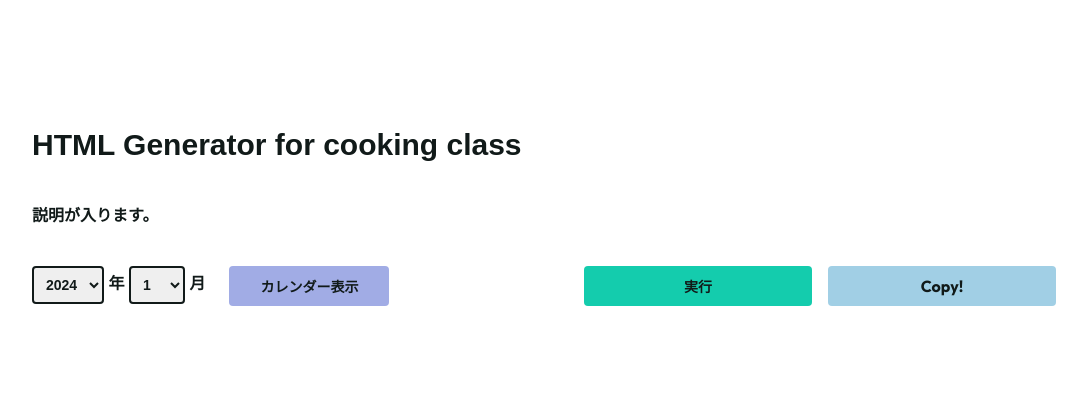
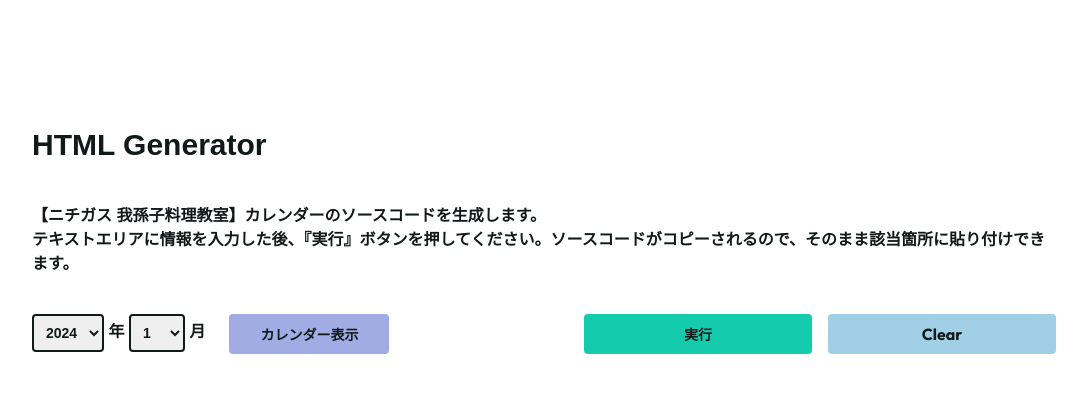
Before and after one commit to fskur/tool, a Flask app: page /tool/generator/cooking.html in a window 1280 px wide. Shown: the top 393 px of the page, without its empty margins (96-1183 px from the left). Run offline with Flask 3, Linux system fonts and the light colour scheme; some web fonts are replaced.

Commit message:
Pythonanywhereで動くようになりました。ローカルでは動きません。

```diff
--- a/generator/app.py
+++ b/generator/app.py
@@ -1,11 +1,37 @@
-import datetime
 import calendar
 import json
-import subprocess
-import sys
-from flask import Flask, render_template, request, jsonify
+import os
+import uuid
+from flask import Flask, render_template, request, session, jsonify, send_from_directory
+from jinja2 import Environment, FileSystemLoader
 
 app = Flask(__name__)
+
+# セッションキーの暗号化キーを設定
+app.secret_key = 'your_secret_key_here'
+
+# ユーザーIDをセットアップする関数
+def setup_user():
+    if 'user_id' not in session:
+        # ユーザーIDがセッションにない場合、新しいユーザーIDを生成
+        session['user_id'] = generate_user_id()  # generate_user_id() は適切なユーザーIDを生成する関数を想定
+    return session['user_id']
+
+# 全てのリクエストの前にユーザーIDをセットアップ
+@app.before_request
+def before_request():
+    setup_user()
+
+def generate_user_id():
+    # ユーザーIDをUUID形式で生成
+    return str(uuid.uuid4())
+
+# テンプレート読み込み
+env = Environment(loader=FileSystemLoader('./', encoding='utf8'))
+tmpl = env.get_template('calendar.j2')
+
+# ユーザーホームディレクトリのパスを取得
+user_home = os.path.expanduser("~")
 
 def generate_calendar_data(selected_year, selected_month, request_data):
     # 月初の週の日付を計算
@@ -71,24 +97,40 @@
 
     with open("data.json", "w", encoding="utf-8") as file:
         json.dump(calendar_data, file, indent=2, ensure_ascii=False)
-    return jsonify({"message": "JSONデータができたよ"})
+    return jsonify({"message": "JSONデータができたよ！"})
 
 @app.route('/run_rendering', methods=['POST'])
 def run_rendering():
     try:
-        python_executable = sys.executable
-        subprocess.run([python_executable, 'rendering.py'], check=True)
-        return jsonify({"message": "htmlが作れたよ"})
-    except subprocess.CalledProcessError:
-        return jsonify({"error": "htmlが作れないよ"})
+        # 設定ファイル読み込み
+        with open('data.json', 'r', encoding='utf-8') as f:
+            calendar_data = json.load(f)
+
+        # calendar_data リストが空でない場合のみ処理を実行
+        if calendar_data:
+            # レンダリングしてhtml出力
+            rendered_html = tmpl.render(class_info=calendar_data)
+
+            # result.htmlをアプリケーションのディレクトリに保存
+            file_path = os.path.join(os.getcwd(), "result.html")
+            with open(file_path, 'w', encoding='utf-8') as f:
+                # ファイルに書き込む
+                f.write(rendered_html)
+
+            return jsonify({"message": "htmlができたよ！"})
+        else:
+            # エラーメッセージや代替の処理を行う
+            return jsonify({"error": "calendar_data リストが空っぽ"})
+    except Exception as e:
+        return jsonify({"error": str(e)})
 
 @app.route('/tool/generator/cooking.html')
 def cooking_page():
     return render_template('cooking.html')
 
 @app.route('/tool/generator/result.html')
-def result_page():
-    return render_template('result.html')
+def get_result_html():
+    return send_from_directory(os.path.expanduser("~/tool/generator/"), 'result.html')
 
 if __name__ == '__main__':
-    app.run(port=8000)
+    app.run()
--- a/generator/static/css/tool.css
+++ b/generator/static/css/tool.css
@@ -65,6 +65,14 @@
   font-style: normal;
   font-weight: 600;
 }
+th:first-of-type,
+th:last-of-type {
+  width: 5%;
+}
+th:not(first-of-type),
+th:not(last-of-type) {
+  width: 16%;
+}
 td {
   background-color: #f1f7f6;
   font-weight: 600;
@@ -77,8 +85,11 @@
 tr:nth-child(n + 3) td {
   border-top: 1px solid #fff;
 }
-td div:nth-of-type(n + 2) {
-  margin-top: 16px;
+td div:nth-of-type(2) {
+  margin-top: 8px;
+}
+td div:nth-of-type(3) {
+  margin-top: 4px;
 }
 td > div * {
   display: block;
@@ -137,6 +148,18 @@
   margin-top: 12px;
 }
 
+[id*="_am_"] {
+  background-color: #fdf8f2;
+}
+[id*="_pm_"] {
+  background-color: #fdf2f8;
+}
+
+input::placeholder {
+  color: #b8bbba;
+  font-weight: 400;
+}
+
 /* ---------------------------------------- */
 
 .hidden {
--- a/generator/templates/cooking.html
+++ b/generator/templates/cooking.html
@@ -12,8 +12,13 @@
   </head>
   <body>
     <div class="content">
-      <h1 class="palanquin-dark-bold">HTML Generator for cooking class</h1>
-      <div>説明が入ります。</div>
+      <h1 class="palanquin-dark-bold">HTML Generator</h1>
+      <div>
+        <p>
+          【ニチガス 我孫子料理教室】カレンダーのソースコードを生成します。<br />
+          テキストエリアに情報を入力した後、『実行』ボタンを押してください。ソースコードがコピーされるので、そのまま該当箇所に貼り付けできます。
+        </p>
+      </div>
       <div class="inner">
         <div class="date">
           <div class="date_select">
@@ -26,7 +31,7 @@
         </div>
         <div class="value">
           <button type="button" onclick="runScript(); runRenderingScript();">実行</button>
-          <button id="copyButton" class="outfit-bold">Copy!</button>
+          <button id="clearButton" class="outfit-bold">Clear</button>
         </div>
       </div>
       <div id="calendarContainer"></div>
@@ -52,6 +57,10 @@
           option.text = month;
           selectMonth.appendChild(option);
         }
+
+        // clearButtonのクリックイベントを設定
+        var clearButton = document.getElementById("clearButton");
+        clearButton.addEventListener("click", clearValues);
       });
 
       function generateCalendar() {
@@ -80,24 +89,24 @@
           } else {
             calendarHTML += "<div>" + day + "</div>"; // 日付の表示
             calendarHTML += "<div>";
-            calendarHTML += '<select id="time_am_' + selectedYear + "-" + selectedMonth + "-" + day + '" autocomplete="off">';
+            calendarHTML += '<select id="time_am_' + selectedYear + "-" + selectedMonth + "-" + day + '" autocomplete="off" onchange="toggleInputs(this)">';
             timeOptions1.forEach(function (option) {
               calendarHTML += '<option value="' + option + '">' + option + "</option>";
             });
             calendarHTML += "</select>";
-            calendarHTML += '<input type="text" id="menu_am_' + selectedYear + "-" + selectedMonth + "-" + day + '" autocomplete="off">';
-            calendarHTML += '<input type="text" id="teacher_am_' + selectedYear + "-" + selectedMonth + "-" + day + '" autocomplete="off">';
-            calendarHTML += '<input type="text" id="price_am_' + selectedYear + "-" + selectedMonth + "-" + day + '" autocomplete="off"></div>';
+            calendarHTML += '<input type="text" id="menu_am_' + selectedYear + "-" + selectedMonth + "-" + day + '" autocomplete="off" class="hidden" placeholder="メニュー">';
+            // calendarHTML += '<input type="text" id="teacher_am_' + selectedYear + "-" + selectedMonth + "-" + day + '" autocomplete="off" class="hidden" placeholder="講師">';
+            // calendarHTML += '<input type="text" id="price_am_' + selectedYear + "-" + selectedMonth + "-" + day + '" autocomplete="off" class="hidden" placeholder="受講料"></div>';
 
             calendarHTML += "<div>";
-            calendarHTML += '<select id="time_pm_' + selectedYear + "-" + selectedMonth + "-" + day + '" autocomplete="off">';
+            calendarHTML += '<select id="time_pm_' + selectedYear + "-" + selectedMonth + "-" + day + '" autocomplete="off" onchange="toggleInputs(this)">';
             timeOptions2.forEach(function (option) {
               calendarHTML += '<option value="' + option + '">' + option + "</option>";
             });
             calendarHTML += "</select>";
-            calendarHTML += '<input type="text" id="menu_pm_' + selectedYear + "-" + selectedMonth + "-" + day + '" autocomplete="off">';
-            calendarHTML += '<input type="text" id="teacher_pm_' + selectedYear + "-" + selectedMonth + "-" + day + '" autocomplete="off">';
-            calendarHTML += '<input type="text" id="price_pm_' + selectedYear + "-" + selectedMonth + "-" + day + '" autocomplete="off"></div>';
+            calendarHTML += '<input type="text" id="menu_pm_' + selectedYear + "-" + selectedMonth + "-" + day + '" autocomplete="off" class="hidden" placeholder="メニュー">';
+            // calendarHTML += '<input type="text" id="teacher_pm_' + selectedYear + "-" + selectedMonth + "-" + day + '" autocomplete="off" class="hidden" placeholder="講師">';
+            // calendarHTML += '<input type="text" id="price_pm_' + selectedYear + "-" + selectedMonth + "-" + day + '" autocomplete="off" class="hidden" placeholder="受講料"></div>';
           }
           calendarHTML += "</td>";
 
@@ -120,14 +129,35 @@
         document.getElementById("calendarContainer").innerHTML = calendarHTML;
       }
 
+      function toggleInputs(selectElement) {
+        var parentDiv = selectElement.parentNode;
+        var inputs = parentDiv.querySelectorAll("input");
+        var selectedValue = selectElement.value;
+
+        inputs.forEach(function (input) {
+          if (selectedValue) {
+            input.classList.remove("hidden");
+          } else {
+            input.classList.add("hidden");
+            input.value = ""; // 値をクリアする
+          }
+        });
+      }
+
       function clearValues() {
         var selectedYear = document.getElementById("year").value;
         var selectedMonth = document.getElementById("month").value;
         var daysInMonth = new Date(selectedYear, selectedMonth, 0).getDate();
 
         for (var day = 1; day <= daysInMonth; day++) {
+          var dayOfWeek = new Date(selectedYear, selectedMonth - 1, day).getDay();
+          if (dayOfWeek !== 0 && dayOfWeek !== 6) {
+            // 平日のみ処理する
             var time_am = document.getElementById("time_am_" + selectedYear + "-" + selectedMonth + "-" + day);
-          if (time_am) time_am.value = "";
+            if (time_am) {
+              time_am.value = "";
+              toggleInputs(time_am); // inputタグの表示/非表示を切り替える
+            }
 
             var menu_am = document.getElementById("menu_am_" + selectedYear + "-" + selectedMonth + "-" + day);
             if (menu_am) menu_am.value = "";
@@ -139,7 +169,10 @@
             if (price_am) price_am.value = "";
 
             var time_pm = document.getElementById("time_pm_" + selectedYear + "-" + selectedMonth + "-" + day);
-          if (time_pm) time_pm.value = "";
+            if (time_pm) {
+              time_pm.value = "";
+              toggleInputs(time_pm); // inputタグの表示/非表示を切り替える
+            }
 
             var menu_pm = document.getElementById("menu_pm_" + selectedYear + "-" + selectedMonth + "-" + day);
             if (menu_pm) menu_pm.value = "";
@@ -149,6 +182,7 @@
 
             var price_pm = document.getElementById("price_pm_" + selectedYear + "-" + selectedMonth + "-" + day);
             if (price_pm) price_pm.value = "";
+          }
         }
       }
 
@@ -216,6 +250,7 @@
           console.error("Year or month element is missing.");
         }
       }
+
       function runRenderingScript() {
         fetch("/run_rendering", {
           method: "POST",
@@ -237,10 +272,11 @@
           .catch((error) => {
             console.error("There has been a problem with your fetch operation:", error);
           });
-      }
 
-      document.getElementById("copyButton").addEventListener("click", function () {
-        fetch("result.html") // パスを修正
+        var confirmed = confirm("HTMLが生成されました！\nコピーしますか？");
+        if (confirmed) {
+          // ユーザーが「はい」を選択した場合の処理
+          fetch("https://fskur.pythonanywhere.com/tool/generator/result.html") // フルのURLを指定
             .then((response) => response.text())
             .then((data) => {
               navigator.clipboard.writeText(data).then(
@@ -252,7 +288,16 @@
                 }
               );
             });
-      });
+        } else {
+          // ユーザーが「いいえ」を選択した場合の処理
+          // 何もしないか、必要に応じて他の処理を記述
+          console.log("コピーを中止しました。");
+        }
+
+        // 値をクリアボタンのクリックイベント
+        var clearButton = document.getElementById("clearButton");
+        clearButton.addEventListener("click", clearValues);
+      }
     </script>
   </body>
 </html>
```
Also changed, not shown: generator/data.json (+6 -6 lines), generator/rendering.py (deleted, +0 -21 lines), generator/result.html (renamed from generator/templates/result.html, +27 -21 lines). Lines whose indentation alone changed are shown as unchanged.
